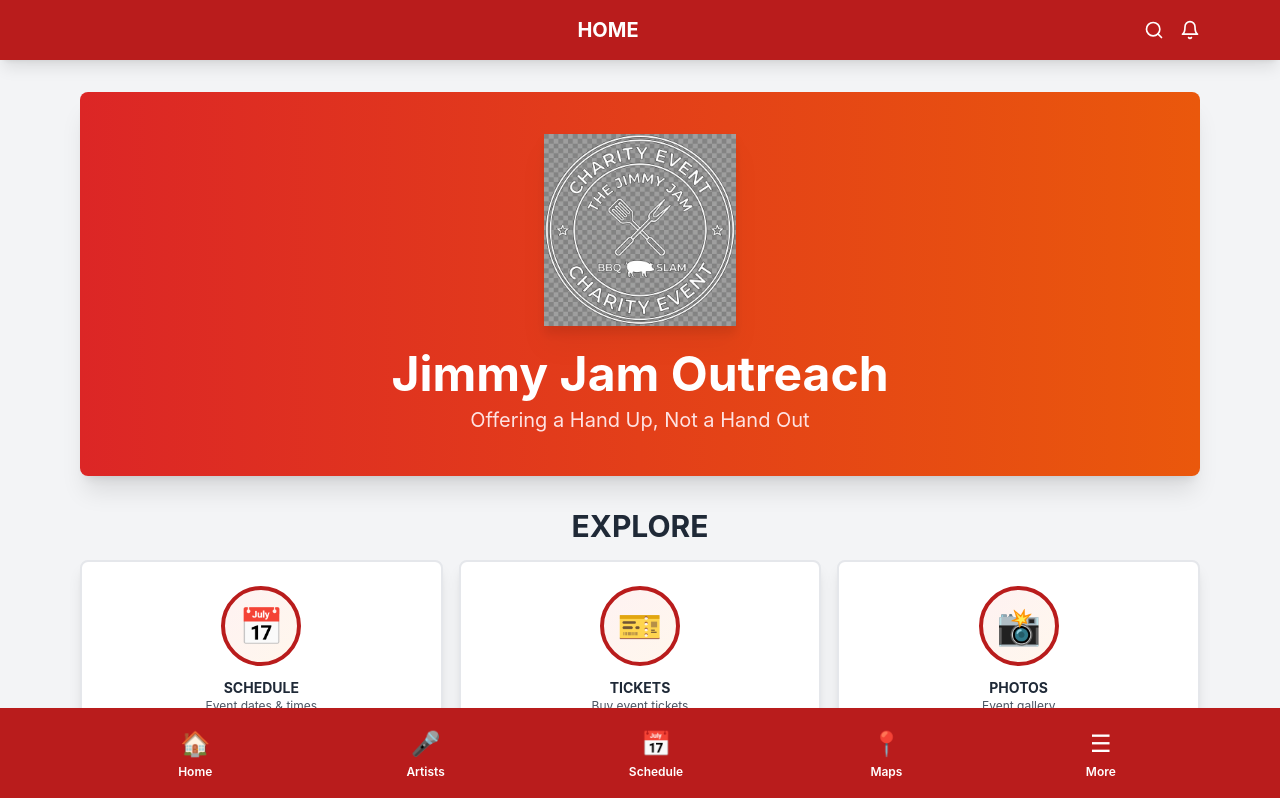
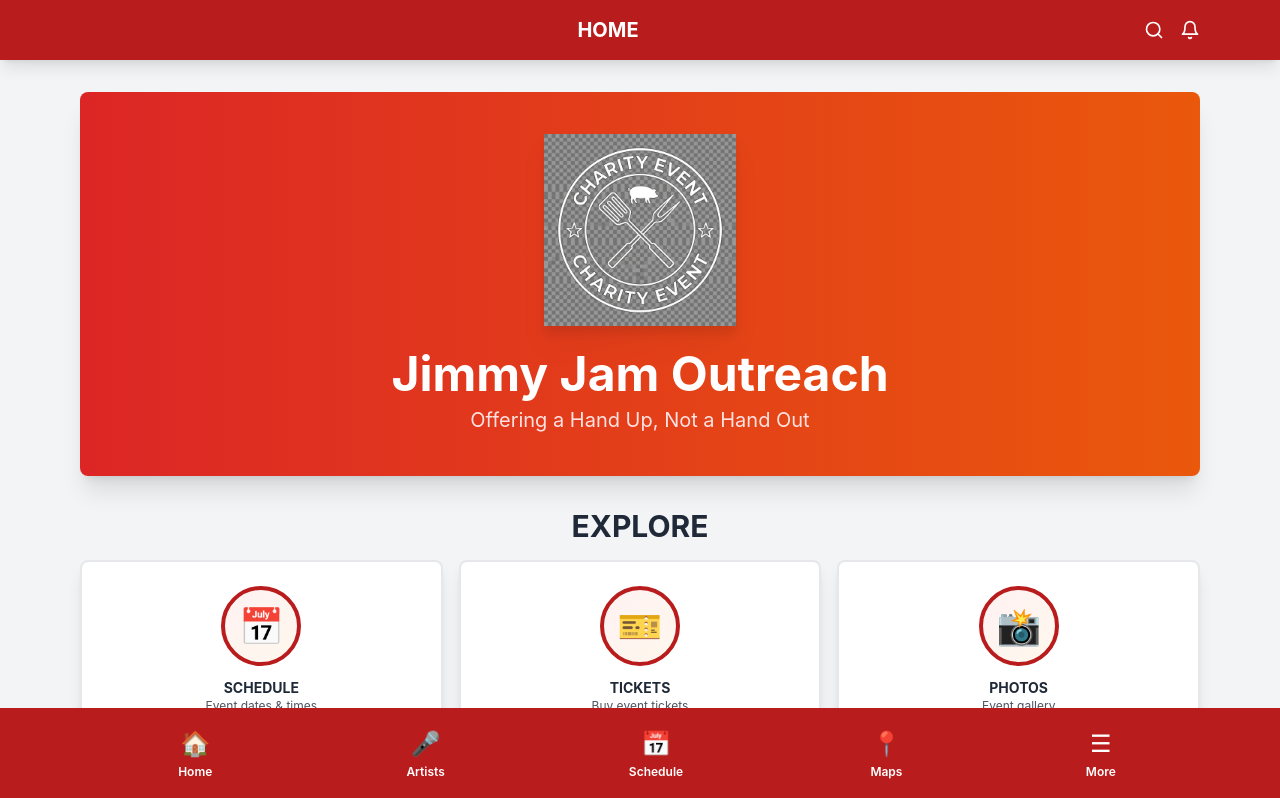
Before and after one commit to kemperdesign/jimmy-jam-app, a React (Create React App) app: page / in a window 1280 px wide. Shown: the top 798 px of the page. Built offline with nearby package versions, Linux system fonts and the light colour scheme; the HTML template or start-up script is replaced by a standard one.

Commit message:
Fix logo transparency and update asset to logo-transparent.png

```diff
--- a/jimmy-jam-final-complete.jsx
+++ b/jimmy-jam-final-complete.jsx
@@ -241,7 +241,7 @@ const JimmyJamApp = () => {
             <div className="mb-8">
               <div className="w-64 h-64 mx-auto flex items-center justify-center relative">
                 <img
-                  src="/logo-bbq.png"
+                  src="/logo-transparent.png"
                   alt="Jimmy Jam BBQ Slam Logo"
                   className="w-full h-full object-contain drop-shadow-2xl animate-pulse"
                 />
--- a/src/JimmyJamApp.jsx
+++ b/src/JimmyJamApp.jsx
@@ -241,7 +241,7 @@ const JimmyJamApp = () => {
             <div className="mb-8">
               <div className="w-64 h-64 mx-auto flex items-center justify-center relative">
                 <img
-                  src="/logo-white.png"
+                  src="/logo-transparent.png"
                   alt="Jimmy Jam BBQ Slam Logo"
                   className="w-full h-full object-contain drop-shadow-2xl animate-pulse"
                 />
@@ -492,7 +492,7 @@ const JimmyJamApp = () => {
                 <div className="mb-6">
                   <div className="w-48 h-48 mx-auto flex items-center justify-center">
                     <img
-                      src="/logo-white.png"
+                      src="/logo-transparent.png"
                       alt="Jimmy Jam Logo"
                       className="w-full h-full object-contain drop-shadow-xl"
                     />
```
Also changed, not shown: public/logo-transparent.png (added).
